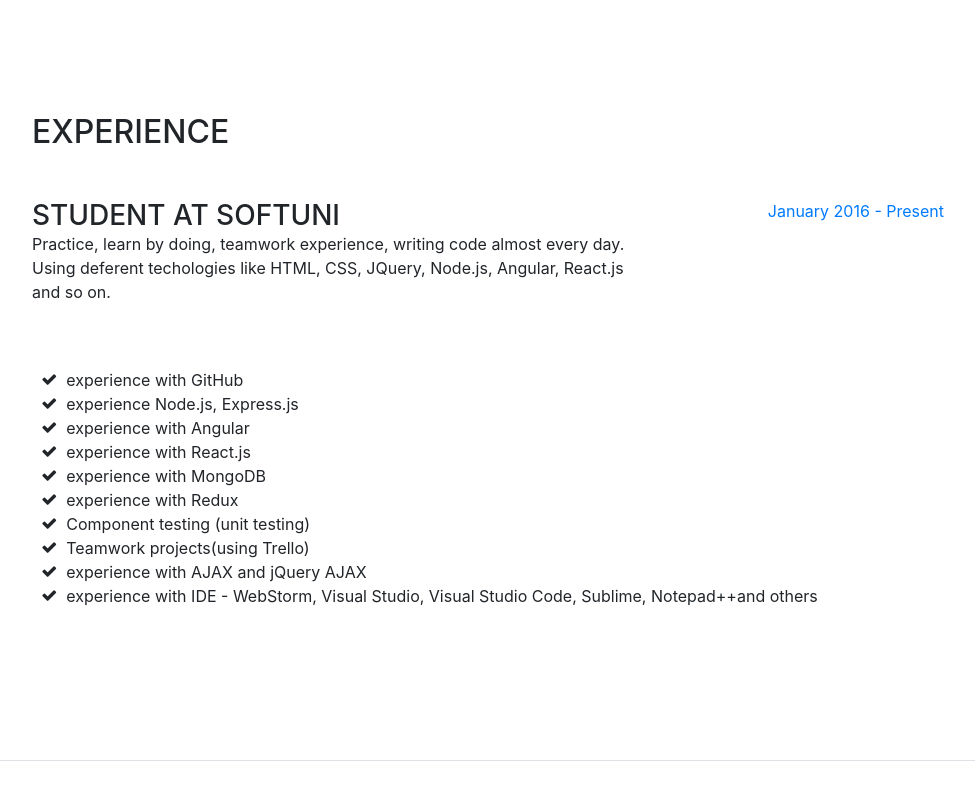
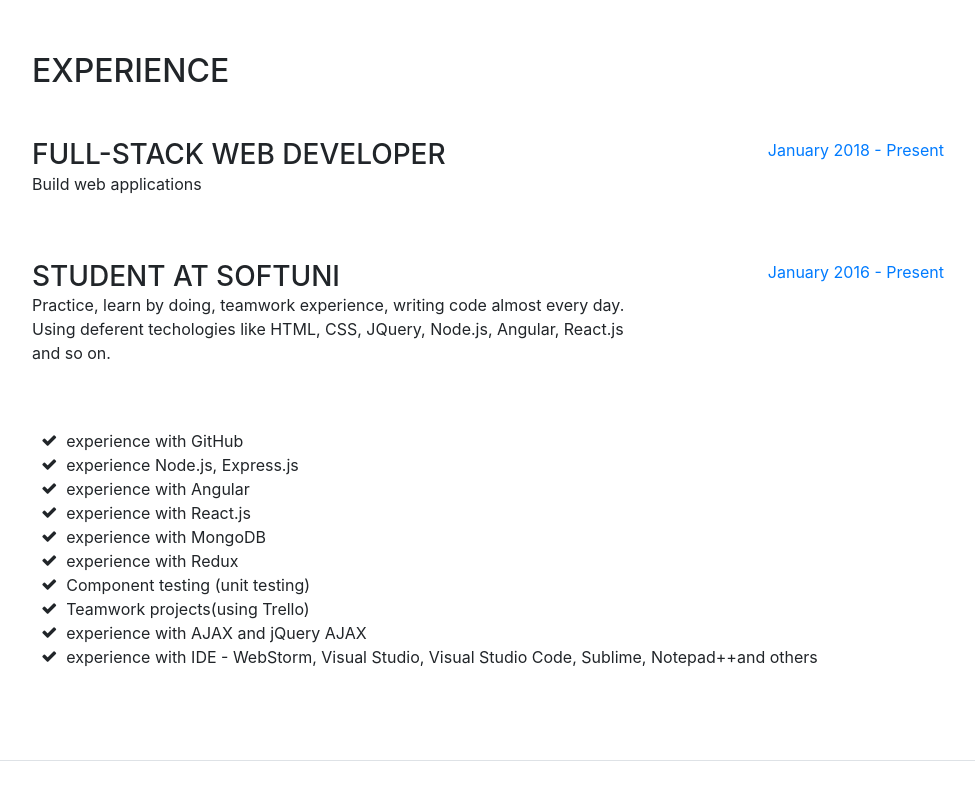
Before and after one commit to BlagovestGerov/BlagovestGerov, a website with bundled scripts: page index.html in a window 1280 px wide. Shown: the part 839-1639 px from the top of the page, without its empty margins (288-1263 px from the left). Built offline with nearby package versions, Linux system fonts and the light colour scheme; a web font is replaced by a local one.

Commit message:
add working experience again

```diff
--- a/index.html
+++ b/index.html
@@ -115,7 +115,16 @@
         <div class="my-auto">
           <h2 class="mb-5">Experience</h2>
 
-
+          <div class="resume-item d-flex flex-column flex-md-row mb-5">
+            <div class="resume-content mr-auto">
+              <h3 class="mb-0">Full-Stack Web Developer</h3>
+              <!-- <div class="subheading mb-3">Intelitec Solutions</div> -->
+              <p> Build web applications</p>
+            </div>
+            <div class="resume-date text-md-right">
+              <span class="text-primary">January 2018 - Present</span>
+            </div>
+          </div>
 
           <div class="resume-item d-flex flex-column flex-md-row mb-5">
             <div class="resume-content mr-auto">
```
